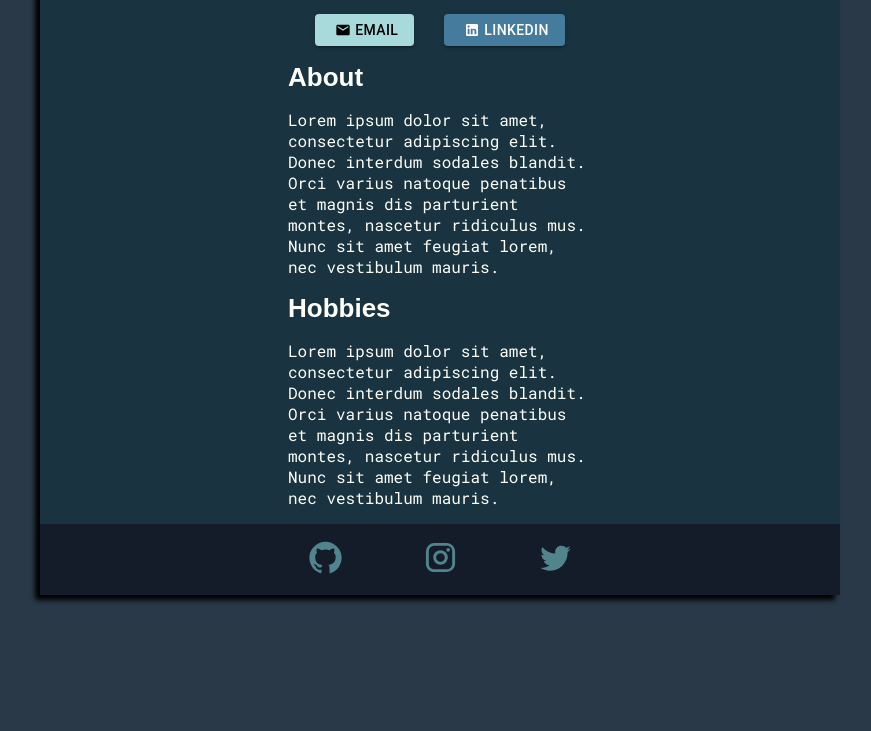
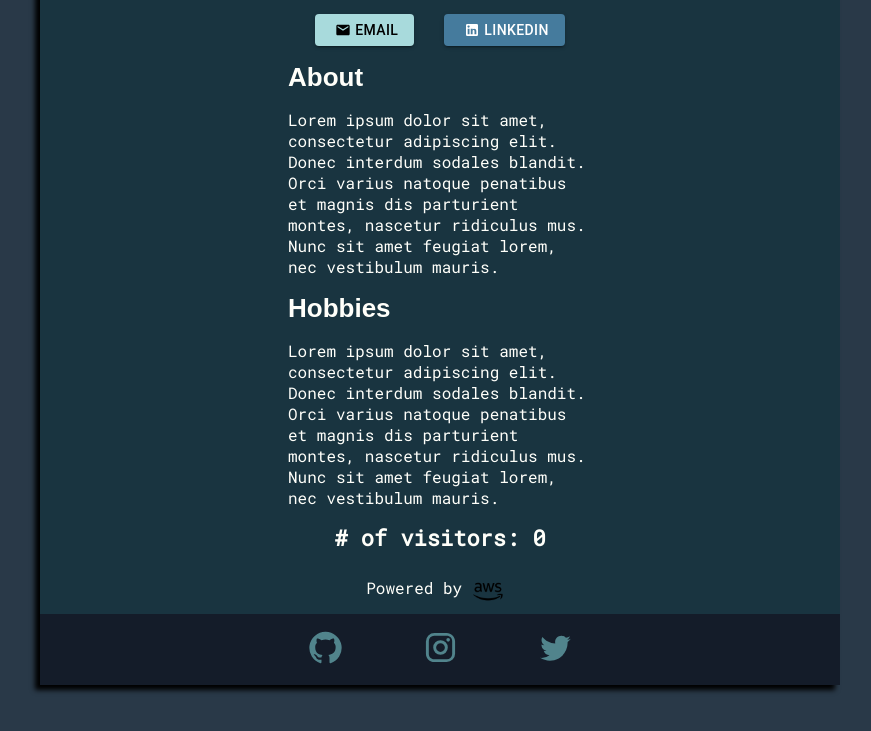
Before and after one commit to jayhons99/business-card, a React (Vite) app: page / in a window 1280 px wide. Shown: the part 466-1197 px from the top of the page, without its empty margins (200-1071 px from the left). Built offline with nearby package versions, Linux system fonts and the light colour scheme; no server answers; a web font is replaced by a local one.

Commit message:
added stats to page

```diff
--- a/src/App.jsx
+++ b/src/App.jsx
@@ -1,9 +1,20 @@
 import Card from "./components/Card";
+import { useEffect, useState } from "react";
+
+const prodUrl = "https://tiijwog187.execute-api.us-east-1.amazonaws.com/Prod/";
 
 function App() {
+  const [count, setCount] = useState(0);
+  useEffect(() => {
+    fetch(prodUrl)
+      .then((res) => res.json())
+      .then((data) => {
+        setCount(data.numOfVisits);
+      });
+  }, []);
   return (
     <>
-      <Card />
+      <Card count={count} />
     </>
   );
 }
--- a/src/components/Card.jsx
+++ b/src/components/Card.jsx
@@ -1,12 +1,18 @@
+/* eslint-disable react/prop-types */
 import Header from "./Header";
 import MainContent from "./MainContent";
 import Footer from "./Footer";
+import logo from "/aws-logo.png";
 
-const Card = () => {
+const Card = ({ count }) => {
   return (
     <div className="--card">
       <Header />
       <MainContent />
+      <h1 className="aws-stats"># of visitors: {count}</h1>
+      <p className="aws-stats p">
+        Powered by <img className="logo" src={logo}></img>
+      </p>
       <Footer />
     </div>
   );
--- a/src/index.css
+++ b/src/index.css
@@ -137,9 +137,29 @@ body {
   color: #fffffa;
 }
 
+.aws-stats {
+  font-family: "Roboto Mono", monospace;
+  font-size: 22px;
+  color: #fffffa;
+  margin-bottom: 0;
+}
+
+.aws-stats.p {
+  font-size: 16px;
+  margin: 0;
+}
+
+.logo {
+  position: relative;
+  top: 18px;
+  left: -5px;
+  max-width: 42px;
+  height: auto;
+}
+
 @media only screen and (max-width: 768px) {
   body {
-    overflow: auto;
+    overflow: scroll;
   }
 
   #root {
```
Also changed, not shown: public/aws-logo.png (added).
